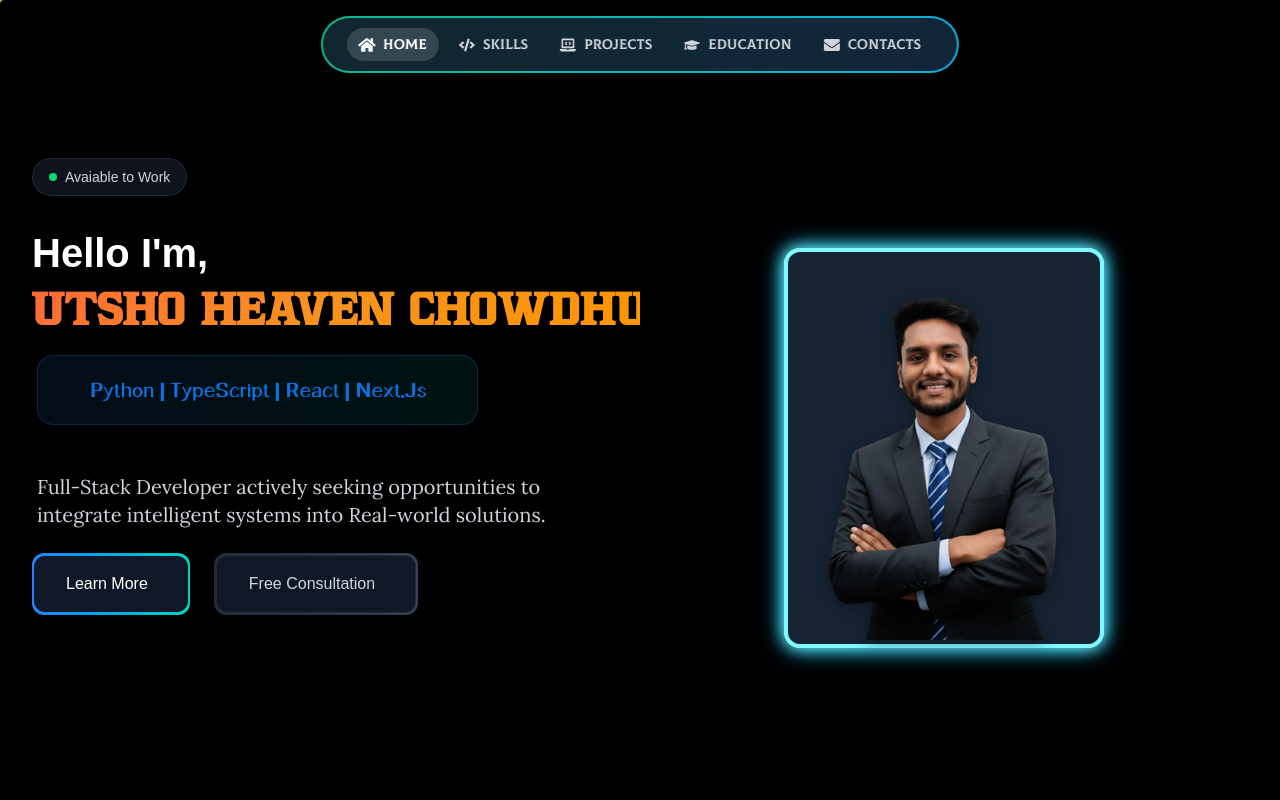
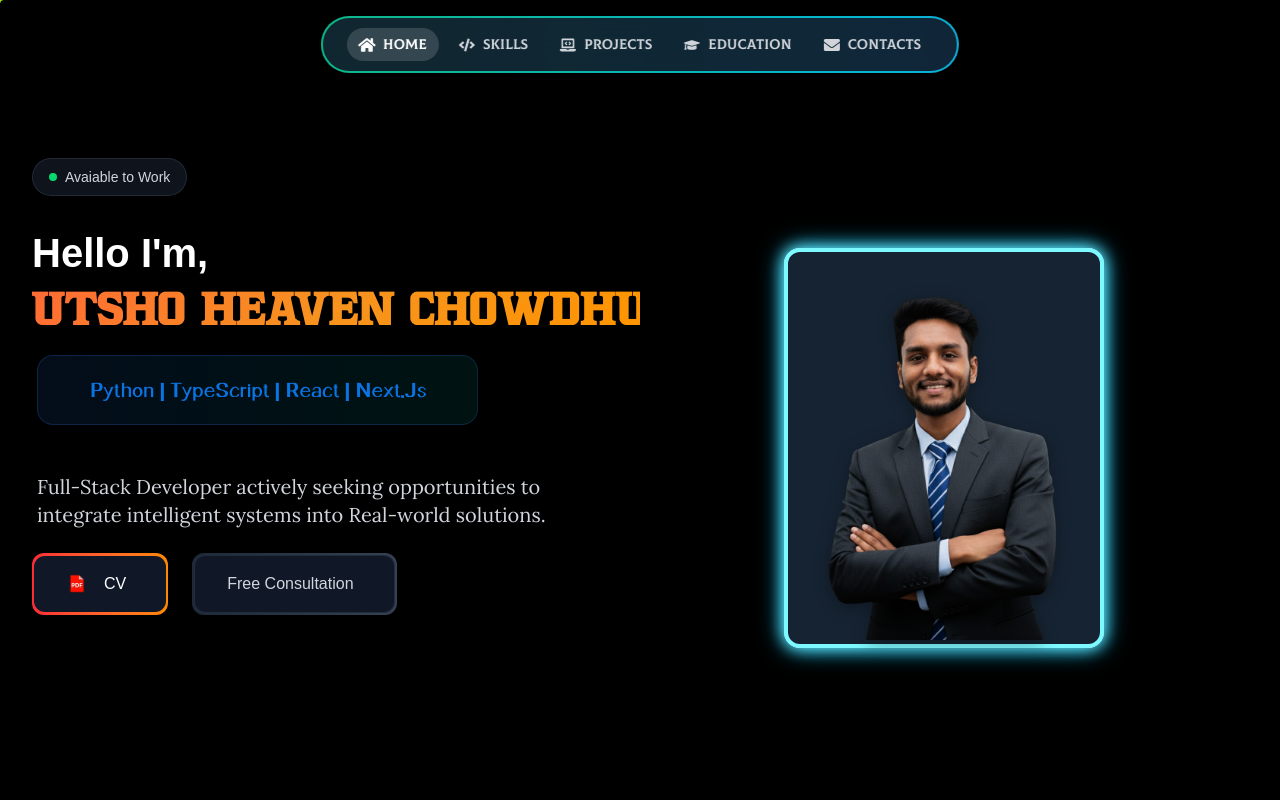
Before and after one commit to uzicodes/utsho-heaven-chowdhury, a Next.js app: page / in a window 1280 px wide. Shown: the top 800 px of the page. Built offline with nearby package versions, Linux system fonts and the light colour scheme.

Commit message:
added the CV functionality and added the CV

```diff
--- a/src/app/page.tsx
+++ b/src/app/page.tsx
@@ -83,12 +83,13 @@ export default function Home() {
                   <div className="flex flex-col sm:flex-row gap-4 sm:gap-6 animate__animated animate__fadeInUp animate__delay-2s mt-4">
                     {/* View Projects Button */}
                     <a
-                      href="https://app.daily.dev/mdmohiuddin"
-                      className="group relative inline-flex items-center justify-center gap-3 bg-gradient-to-r from-blue-500 to-teal-400 p-0.5 rounded-xl transition-all duration-300 hover:scale-105 hover:shadow-[0_0_2rem_-0.5rem_#60A5FA]"
+                      href="https://drive.google.com/file/d/1pkzW6I5kco3v7WrxpyGXqTHQJSpSERjz/view?usp=sharing"
+                      className="group relative inline-flex items-center justify-center gap-3 bg-gradient-to-r from-red-500 to-orange-400 p-0.5 rounded-xl transition-all duration-300 hover:scale-105 hover:shadow-[0_0_2rem_-0.5rem_#F87171]"
                     >
-                      <span className="block w-full px-6 sm:px-8 py-3 sm:py-4 rounded-[11px] bg-gray-900 transition-all duration-300 group-hover:bg-gradient-to-r group-hover:from-blue-500 group-hover:to-teal-400">
+                      <span className="block w-full px-6 sm:px-8 py-3 sm:py-4 rounded-[11px] bg-gray-900 transition-all duration-300 group-hover:bg-gradient-to-r group-hover:from-red-500 group-hover:to-red-400">
                         <span className="relative flex items-center justify-center gap-2 text-white font-medium">
-                          <span>Learn More</span>
+                          <img src="/pdf.png" alt="PDF" width={22} height={22} className="inline-block mr-2 align-middle" />
+                          <span>CV</span>
                           <i className="fas fa-arrow-right transform transition-all duration-300 group-hover:translate-x-1"></i>
                         </span>
                       </span>
```
Also changed, not shown: public/pdf.png (added).
